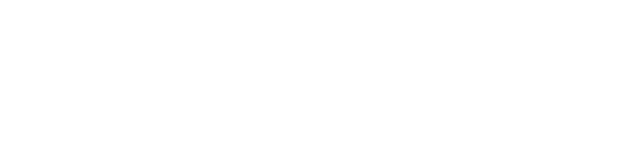
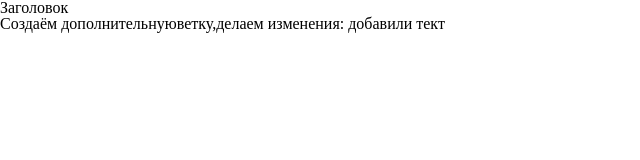
Before and after one commit to Loukyanova/-_1, a plain HTML site: page index.html in a window 1280 px wide. Shown: the whole page, without its empty margins (0-640 px from the left). Drawn offline with Linux system fonts and the light colour scheme.

Commit message:
commentary

```diff
--- a/index.html
+++ b/index.html
@@ -8,6 +8,7 @@
     <link rel="stylesheet" href="reset.css">
 </head>
 <body>
-
+    <h1>Заголовок</h1>
+    <p>Создаём дополнительнуюветку,делаем изменения: добавили тект</p>
 </body>
 </html>
```
